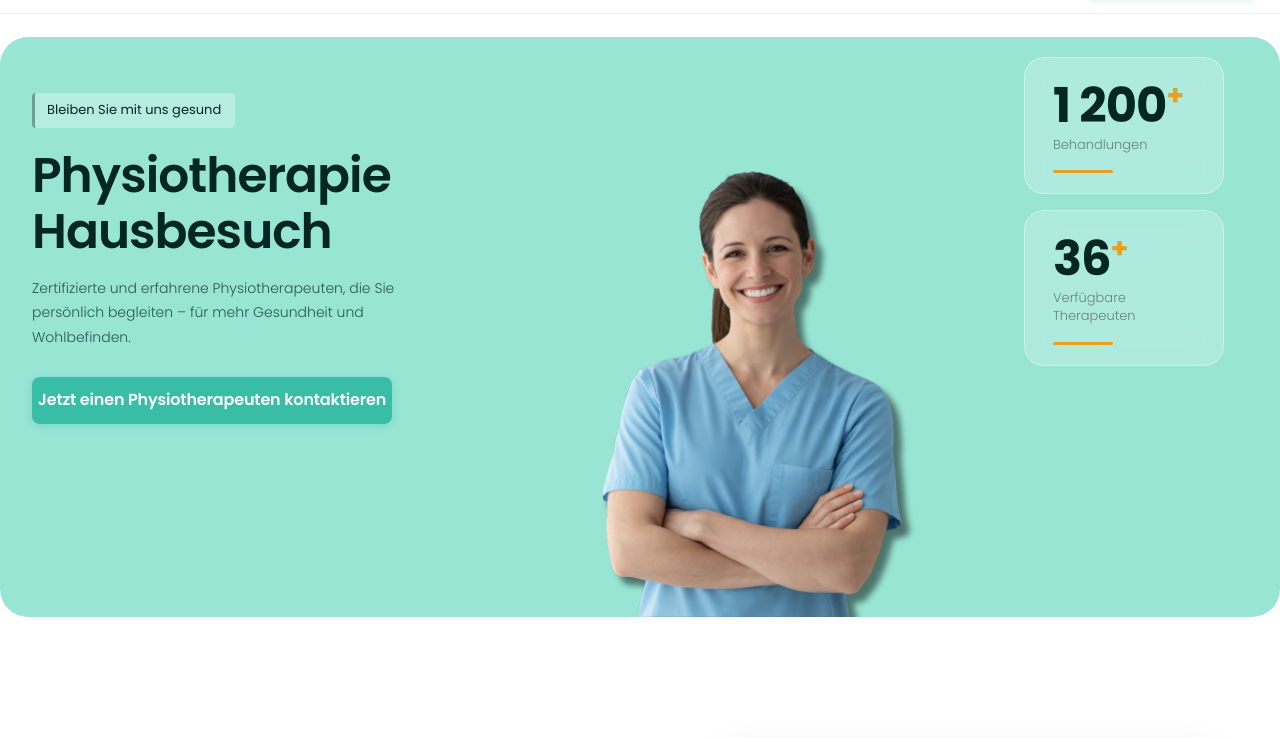
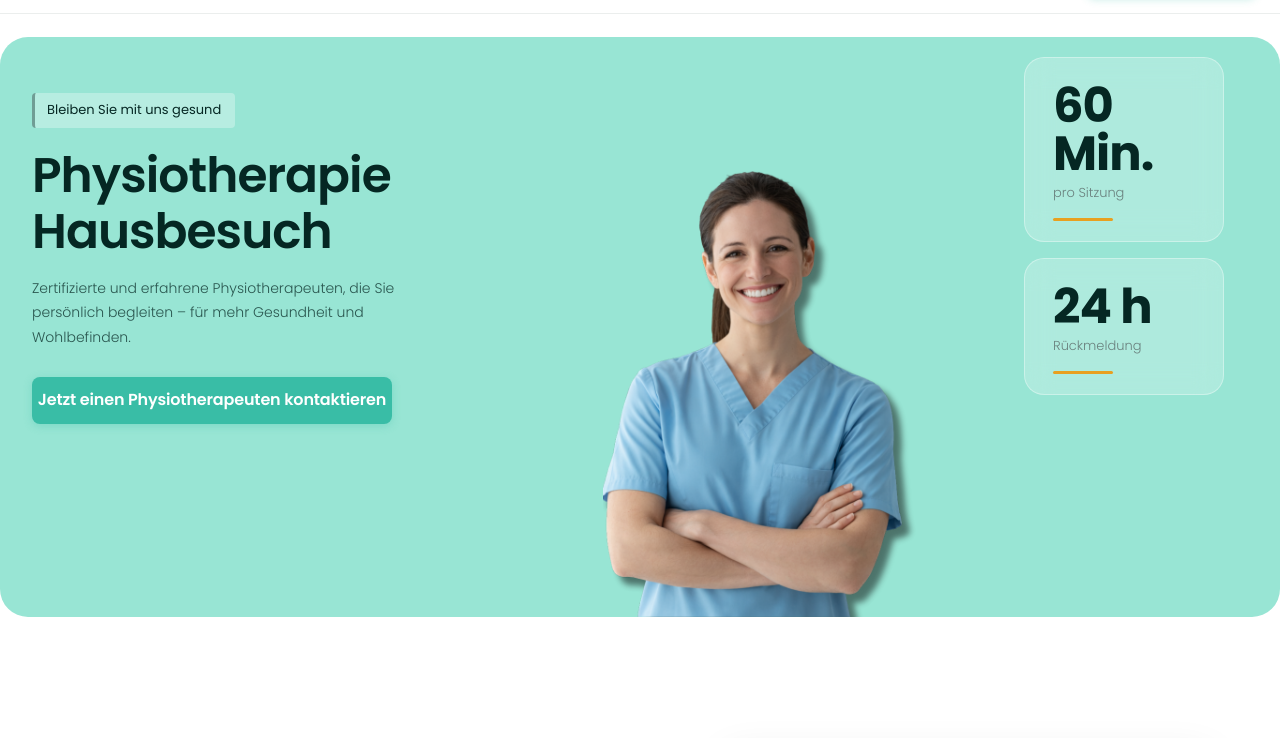
Before and after one commit to Loremgreg/mobilis_v2, a website: page index.html in a window 1280 px wide. Shown: the part 59-797 px from the top of the page. Drawn offline with Linux system fonts and the light colour scheme.

Commit message:
modif stat

```diff
--- a/index.html
+++ b/index.html
@@ -172,13 +172,13 @@
       <!-- Col 3: Stat cards -->
       <div class="hero-stats-col">
         <div class="hero-stat-card">
-          <div class="stat-number">1 200<span class="stat-plus">+</span></div>
-          <div class="stat-label">Behandlungen</div>
+          <div class="stat-number">60 Min.</div>
+          <div class="stat-label">pro Sitzung</div>
           <div class="stat-divider"></div>
         </div>
         <div class="hero-stat-card">
-          <div class="stat-number">36<span class="stat-plus">+</span></div>
-          <div class="stat-label">Verfügbare Therapeuten</div>
+          <div class="stat-number">24 h</div>
+          <div class="stat-label">Rückmeldung</div>
           <div class="stat-divider"></div>
         </div>
       </div>
```
